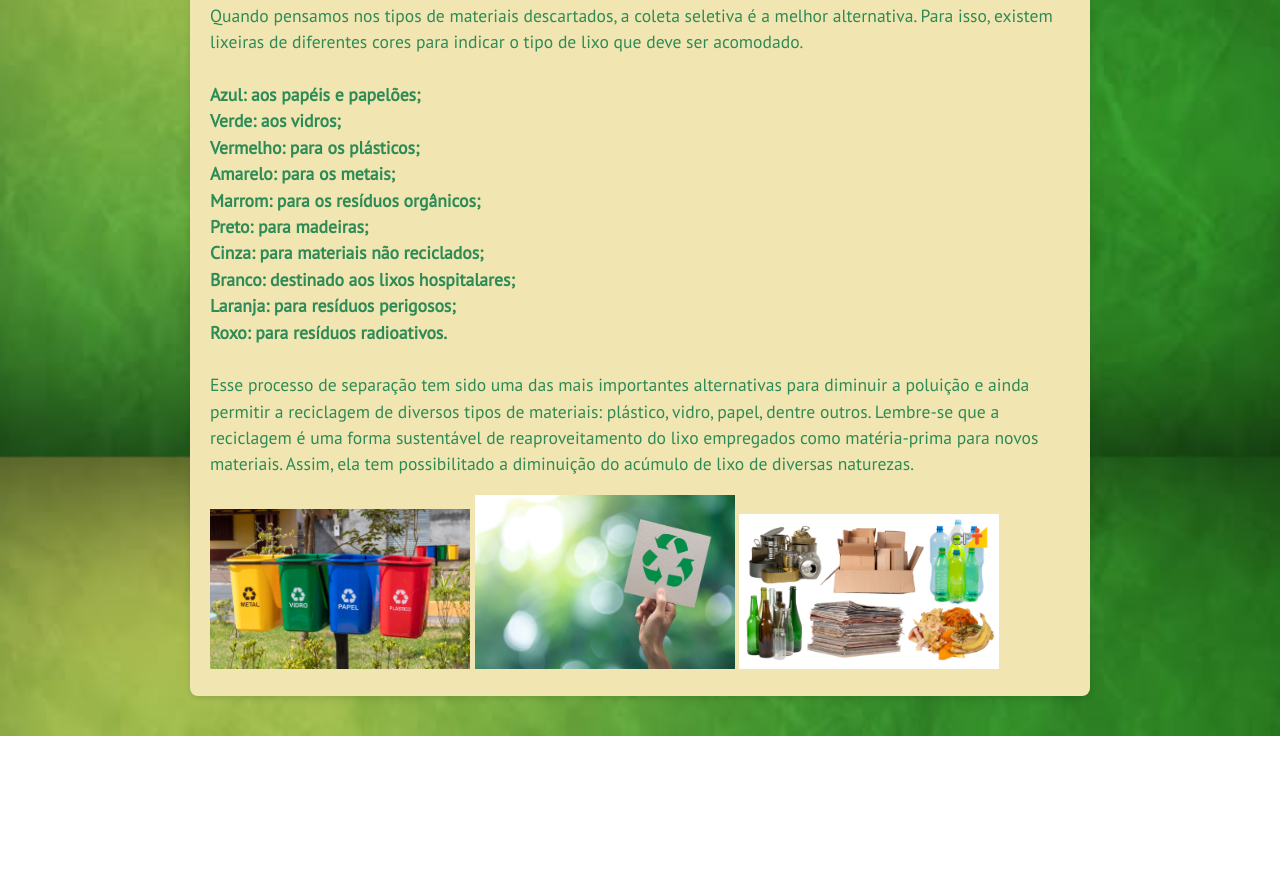
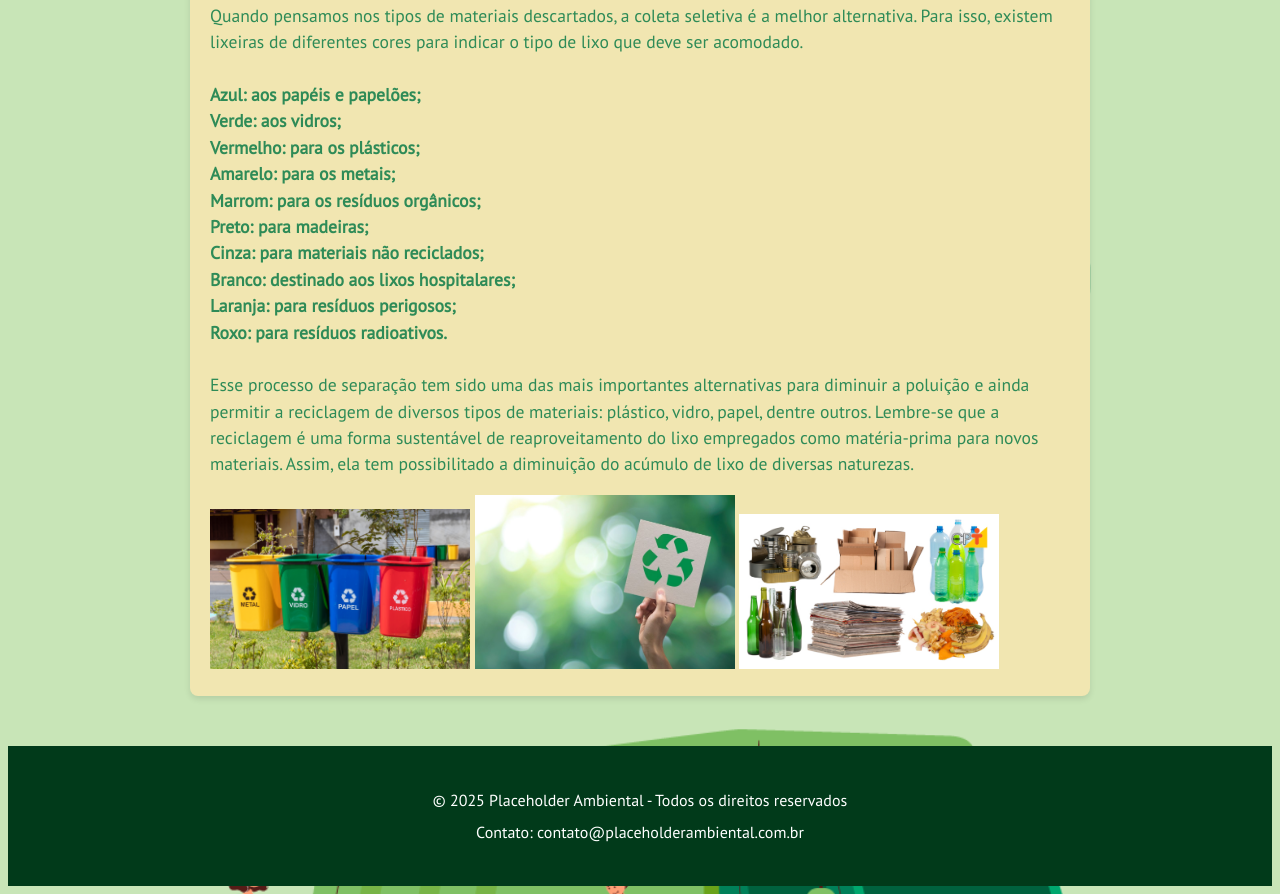
Before and after one commit to RafaelEngels/Projeto-3-Puc, a plain HTML site: page projeto_web_arquivos_site/paginaTiposLixo.html in a window 1280 px wide. Shown: the part 1943-2837 px from the top of the page. Before the commit the page ends 2679 px from the top, so only its background shows below. Drawn offline with Linux system fonts and the light colour scheme.

Commit message:
atualizado

```diff
--- a/projeto_web_arquivos_site/paginaTiposLixo.html
+++ b/projeto_web_arquivos_site/paginaTiposLixo.html
@@ -150,4 +150,10 @@
     </section>
 
     </body>
+
+    <footer>
+        <p>© 2025 Placeholder Ambiental - Todos os direitos reservados</p>
+        <p>Contato: contato@placeholderambiental.com.br</p>
+    </footer>
+
 </html>
--- a/projeto_web_arquivos_site/styleQCI.css
+++ b/projeto_web_arquivos_site/styleQCI.css
@@ -2,12 +2,11 @@
 
 /* Estilos gerais */
 body {
-  font-family: 'Segoe UI', 'Inter', sans-serif;
-  line-height: 1.6;
-  color: #333;
-  background-color: #f8f9fa;
-  margin: 0;
-  padding: 0;
+  background-image: url(fundo-04.avif);
+  background-size: cover;
+  background-attachment: fixed;
+  font-family: 'PT Sans', sans-serif;
+  line-height: 100%;
 }
 
 /* Cabeçalho melhorado */
--- a/projeto_web_arquivos_site/styleinicio.css
+++ b/projeto_web_arquivos_site/styleinicio.css
@@ -7,7 +7,7 @@
 }
 
 body {
-  background-image: url(fundo\ 01.jpg);
+  background-image: url(Reciclagem-02.png);
   background-size: cover;
   background-attachment: fixed;
   font-family: 'PT Sans', sans-serif;
@@ -78,7 +78,7 @@ body {
 header {
   text-align: center;
   padding: 30px 20px 10px;
-  background-color: #d9ead3;
+  background-color: #164d02;
   border-bottom: 2px solid #2e8b57;
 }
 
@@ -122,7 +122,7 @@ header h1 {
   box-shadow: 0 3px 6px rgba(0,0,0,0.1);
 }
 header h1 {
-  color: #311c0a;
+  color: #f9f8f8;
 }
 
 .cor01 h3 {
@@ -152,3 +152,11 @@ header h1 {
 .cor07 h3 {
   color: #6a010c;
 }
+
+footer {
+  text-align: center;
+  padding: 30px;
+  margin-top: 50px;
+  background-color: #013a1a;
+  color: white;
+}
```
Also changed, not shown: projeto_web_arquivos_site/paginaInicial.html (+6 -0 lines), projeto_web_arquivos_site/Reciclagem-02.png (added), projeto_web_arquivos_site/fundo 01.jpg (deleted), projeto_web_arquivos_site/fundo-04.avif (added).
